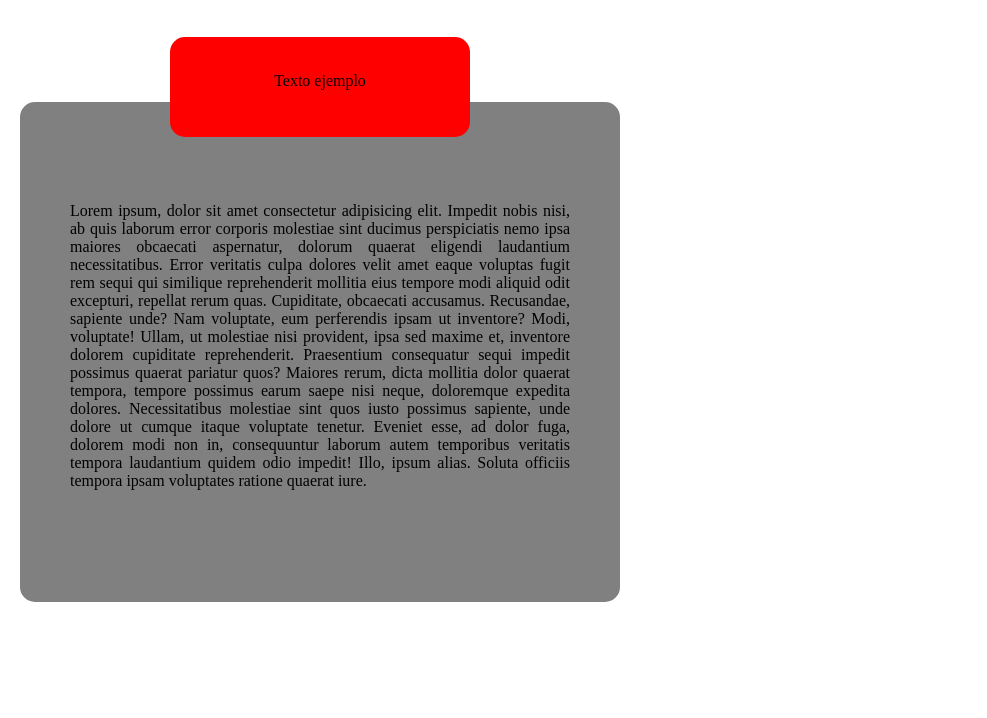
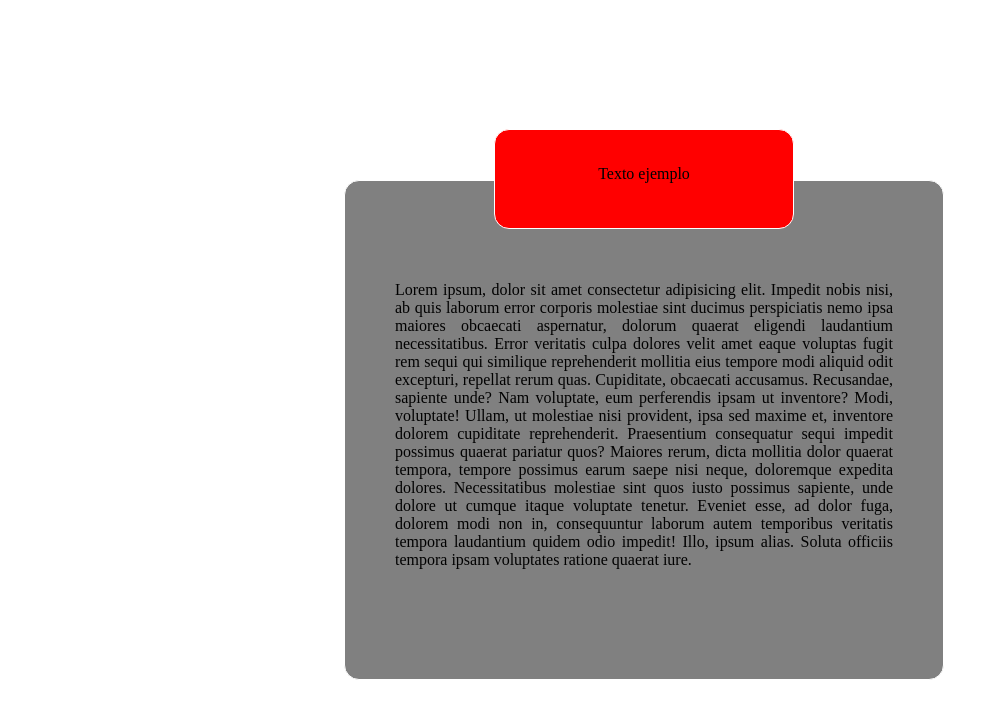
Before and after one commit to efrenruizrubio/cursoHTML-CSS, a plain HTML site: page clasePosition/index.html in a window 1280 px wide. Shown: the whole page, without its empty margins (0-987 px from the left). Drawn offline with Linux system fonts and the light colour scheme.

Commit message:
Challenge of position done

```diff
--- a/clasePosition/index.html
+++ b/clasePosition/index.html
@@ -14,7 +14,7 @@
       <div class="box" id="three">3</div>
       <div class="box" id="four">4</div>
     </div> -->
-    <main>
+    <main class="main-container">
       <div class="parent">
         <div class="box" id="one"><p class="main-title">Texto ejemplo</p></div>
         <div class="box" id="two">
--- a/clasePosition/style.css
+++ b/clasePosition/style.css
@@ -4,11 +4,25 @@
     padding: 0;
 }
 
+.main-container{
+    width: 100%;
+    height: 100vh;
+    display: flex;
+    flex-direction: column;
+    justify-content: center;
+    align-items: center;
+}
+
 .parent{
-    border: 2px white dotted;
     width: 50%;
-    height: 50%;
+    height: content;
+}
+
+.box{
     display: inline-block;
+    background-color: red;
+    width: 100px;
+    height: 100px;
 }
 
 #one{
@@ -17,11 +31,13 @@
     padding: 35px;
     margin: 0 auto;
     background-color: red;
+    border: 1px white solid;
     border-radius: 15px;
     text-align: center;
-
     position: relative;
-    top: 35px;
+    top: 29px;
+    left: 174px;
+    z-index: 100;
 }
 
 #two{
@@ -31,9 +47,10 @@
     text-align: justify;
     padding: 100px 50px 100px 50px;
     background-color: gray;
+    border: 1px white solid;
     border-radius: 15px;
+    position: relative;
+    left: 24px;
+    bottom: 20px;
+
 }
-
-/* #two{
-    background-color: green;
-} */
```
